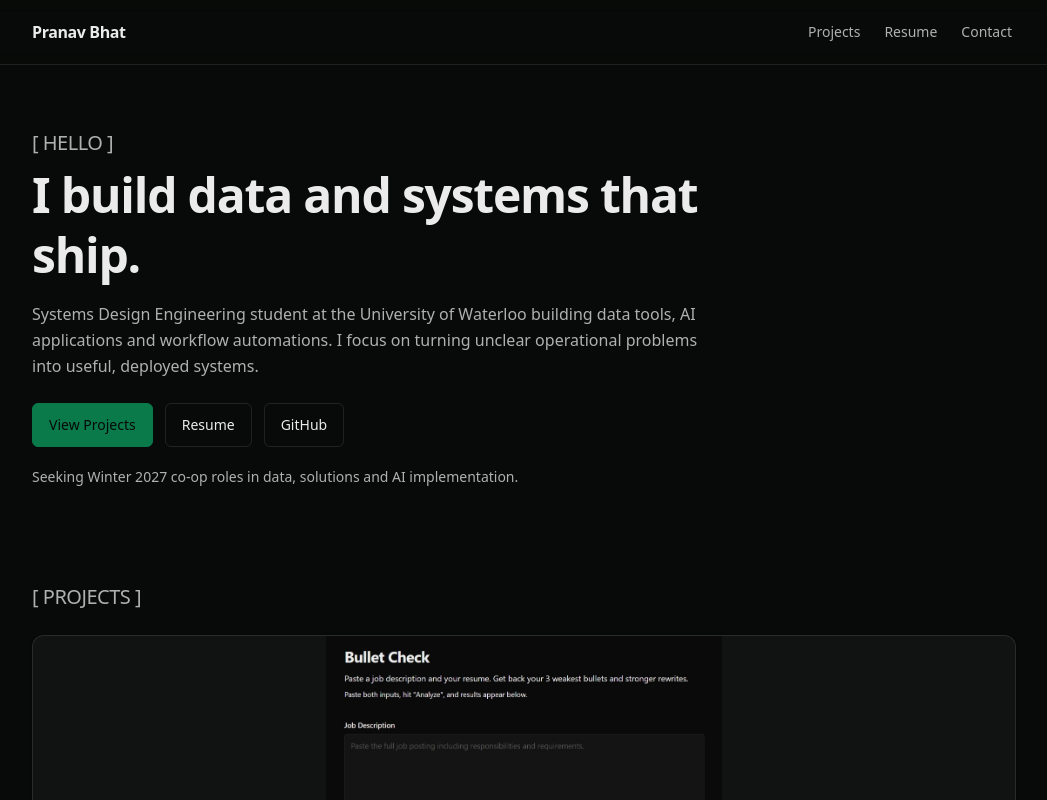
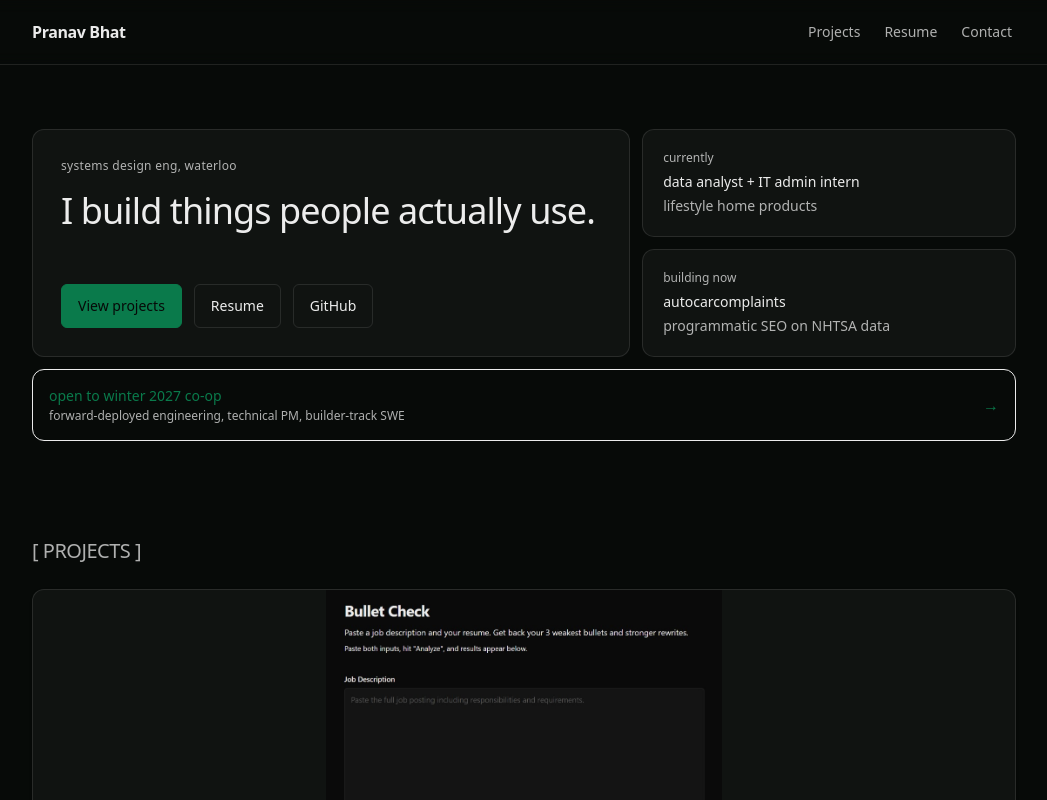
Before and after one commit to bhat-pranav/portfolio, a Next.js app: page / in a window 1280 px wide. Shown: the top 800 px of the page, without its empty margins (116-1163 px from the left). Built offline with nearby package versions, Linux system fonts and the light colour scheme.

Commit message:
changes to hero

```diff
--- a/src/components/hero.tsx
+++ b/src/components/hero.tsx
@@ -6,24 +6,23 @@ export function Hero() {
       className="mx-auto max-w-5xl px-5 pt-12 pb-10 sm:pt-16"
       aria-labelledby="hero-heading"
     >
-      <div className="max-w-2xl">
-        <p className="text-xl font-medium tracking-tight sm:text-[var(--muted)]">[ HELLO ]</p>
+      <div className="grid gap-3 sm:grid-cols-[1.6fr_1fr] sm:grid-rows-2">
+        <div className="flex flex-col justify-between gap-6 rounded-xl border border-[var(--border)] bg-[var(--panel)] p-7 sm:row-span-2">
+          <div>
+            <p className="text-xs tracking-wide text-[var(--muted)]">
+              systems design eng, waterloo
+            </p>
             <h1
               id="hero-heading"
-          className="mt-2 text-3xl font-semibold leading-tight tracking-tight sm:text-4xl md:text-5xl"
+              className="mt-3 text-3xl font-medium leading-snug tracking-tight sm:text-4xl"
             >
-          I build data and systems that ship.
+              I build things people actually use.
             </h1>
+          </div>
 
-        <p className="mt-4 text-base leading-relaxed text-[var(--muted)]">
-          Systems Design Engineering student at the University of Waterloo building data tools, AI
-          applications and workflow automations. I focus on turning unclear operational problems
-          into useful, deployed systems.
-        </p>
-
-        <div className="mt-6 flex flex-wrap gap-3">
+          <div className="flex flex-wrap gap-3">
             <ButtonLink href="/#projects" variant="primary">
-            View Projects
+              View projects
             </ButtonLink>
             <ButtonLink href="/Pranav_Resume_W26.pdf" variant="secondary" external>
               Resume
@@ -36,10 +35,33 @@ export function Hero() {
               GitHub
             </ButtonLink>
           </div>
+        </div>
 
-        <p className="mt-5 text-sm text-[var(--muted)]">
-          Seeking Winter 2027 co-op roles in data, solutions and AI implementation.
+        <div className="rounded-xl border border-[var(--border)] bg-[var(--panel)] p-5">
+          <p className="text-xs text-[var(--muted)]">currently</p>
+          <p className="mt-1.5 text-sm font-medium">data analyst + IT admin intern</p>
+          <p className="mt-1 text-sm text-[var(--muted)]">lifestyle home products</p>
+        </div>
+
+        <div className="rounded-xl border border-[var(--border)] bg-[var(--panel)] p-5">
+          <p className="text-xs text-[var(--muted)]">building now</p>
+          <p className="mt-1.5 text-sm font-medium">autocarcomplaints</p>
+          <p className="mt-1 text-sm text-[var(--muted)]">programmatic SEO on NHTSA data</p>
+        </div>
+
+        <div className="flex items-center justify-between gap-4 rounded-xl border border-[var(--accent)/0.35] bg-[var(--accent)/0.08] p-4 sm:col-span-2">
+          <div>
+            <p className="text-sm font-medium text-[var(--accent)]">
+              open to winter 2027 co-op
             </p>
+            <p className="mt-0.5 text-xs text-[var(--muted)]">
+              forward-deployed engineering, technical PM, builder-track SWE
+            </p>
+          </div>
+          <span aria-hidden="true" className="text-[var(--accent)]">
+            →
+          </span>
+        </div>
       </div>
     </section>
   );
```
Lines whose indentation alone changed are shown as unchanged.
